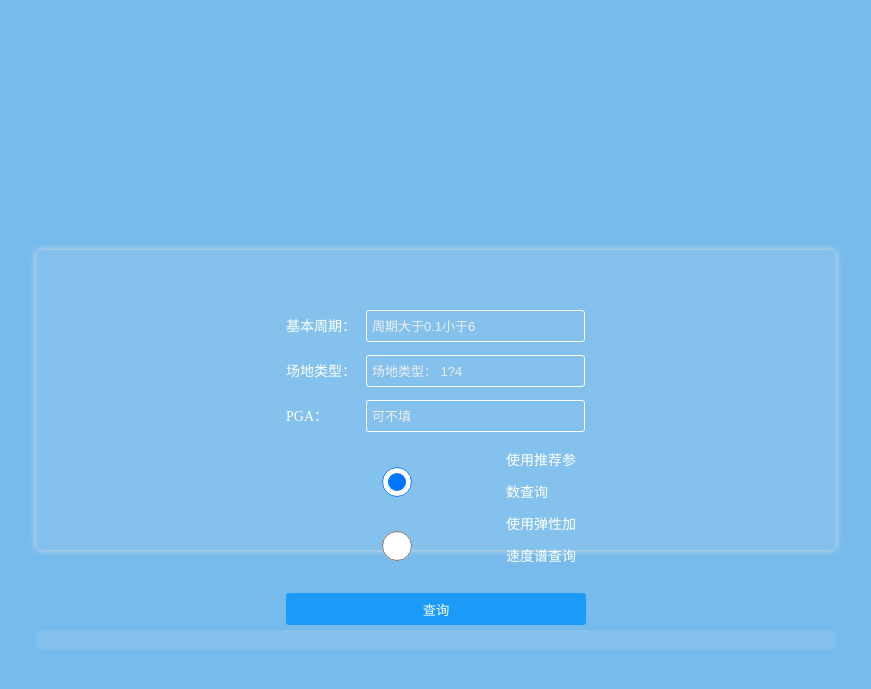
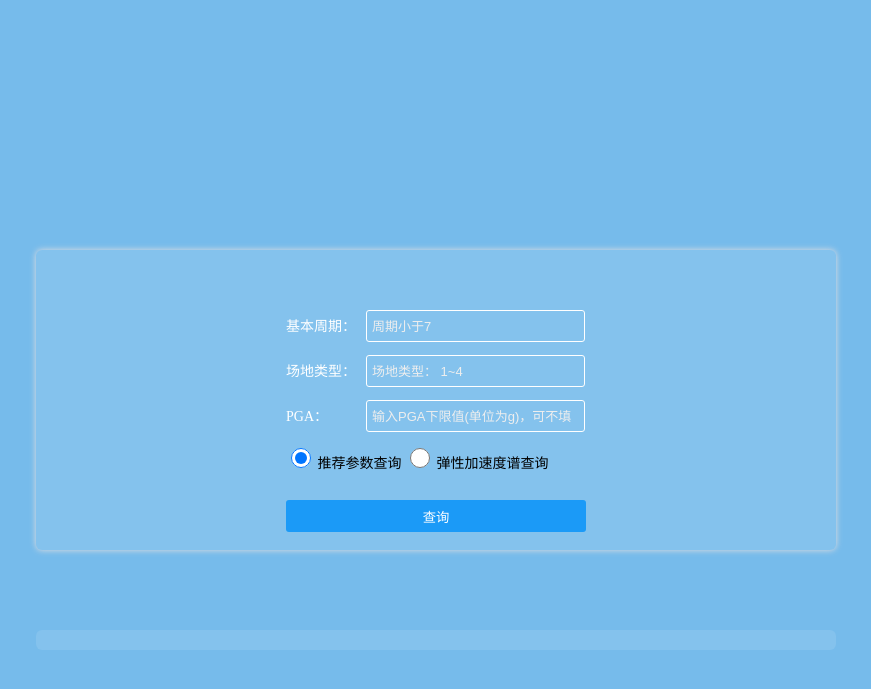
Before and after one commit to ImJeremyHe/miaomushan, a Python web app: template templates/xzdzd/xzdzd.html in a window 1280 px wide. Shown: the top 689 px of the page, without its empty margins (204-1075 px from the left). Run offline with Jinja, Linux system fonts and the light colour scheme; the template is opened without the code that fills it, so the values that code supplies are empty.

Commit message:
good-looking

```diff
--- a/handlers/xzdzd.py
+++ b/handlers/xzdzd.py
@@ -63,7 +63,7 @@ class XzdzdHandler(tornado.web.RequestHandler):
         para = query_form.para.data
         if not pga:
             pga = 0.0
-        return self.redirect('/xzdzd?t=%s&c=%s&pga=%s&%s' % (t, c, pga, para))
+        return self.redirect('/xzdzd?t=%s&c=%s&pga=%s&para=%s' % (t, c, pga, para))
 
     def closest_t(self, t):
         minimum = 100
--- a/templates/xzdzd/xzdzd.html
+++ b/templates/xzdzd/xzdzd.html
@@ -8,17 +8,19 @@
         <div class="search-container">
             <form method="post" id="search-form" target="_blank">
                 <div class="form-item">
-                        <label>基本周期：</label><input name="period" placeholder="周期大于0.1小于6">
+                        <label>基本周期：</label><input name="period" placeholder="周期小于7">
                 </div>
                 <div class="form-item">
-                        <label>场地类型：</label><input name="type" placeholder="场地类型： 1?4">
+                        <label>场地类型：</label><input name="type" placeholder="场地类型： 1~4">
                 </div>
                 <div class="form-item">
-                  <label>PGA：</label><input name="pga" placeholder="可不填">
+                  <label>PGA：</label><input name="pga" placeholder="输入PGA下限值(单位为g)，可不填">
                 </div>
                 <div class="form-item">
-                    <input type="radio" name="para" value="t" checked="checked"><label>使用推荐参数查询</label>
-                    <input type="radio", name="para", value="s"><label>使用弹性加速度谱查询</label>
+                    <input type="radio" name="para" value="t" checked="checked" style="width:20px;height:20px">
+                    推荐参数查询
+                    <input type="radio", name="para", value="s" style="width:20px;height:20px">
+                    弹性加速度谱查询
                 </div>
                 <button class="search-btn">查询</button>
                 <div class="error-msg">{{ error }}</div>
```
